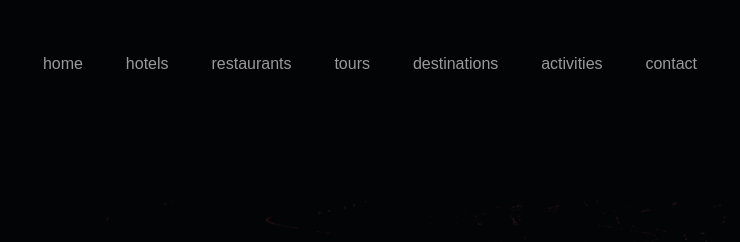
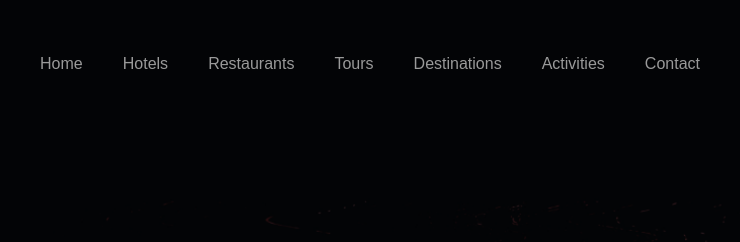
Before and after one commit to Bekbo1sun/--2rism, a plain HTML site: page index.html in a window 1280 px wide. Shown: the top 242 px of the page, 287-1027 px from the left. Drawn offline with Linux system fonts and the light colour scheme.

Commit message:
changed the name

```diff
--- a/index.html
+++ b/index.html
@@ -12,13 +12,13 @@
         <ul>
           <img class="header__img" src="icons/logo.png" alt="logo" />
 
-          <li><a href="#">home</a></li>
-          <li><a href="#">hotels</a></li>
-          <li><a href="#">restaurants</a></li>
-          <li><a href="#">tours</a></li>
-          <li><a href="#">destinations</a></li>
-          <li><a href="#">activities</a></li>
-          <li><a href="#">contact</a></li>
+          <li><a href="#">Home</a></li>
+          <li><a href="#">Hotels</a></li>
+          <li><a href="#">Restaurants</a></li>
+          <li><a href="#">Tours</a></li>
+          <li><a href="#">Destinations</a></li>
+          <li><a href="#">Activities</a></li>
+          <li><a href="#">Contact</a></li>
 
           <img class="header__end" src="icons/user.png" alt="user" />
         </ul>
```
